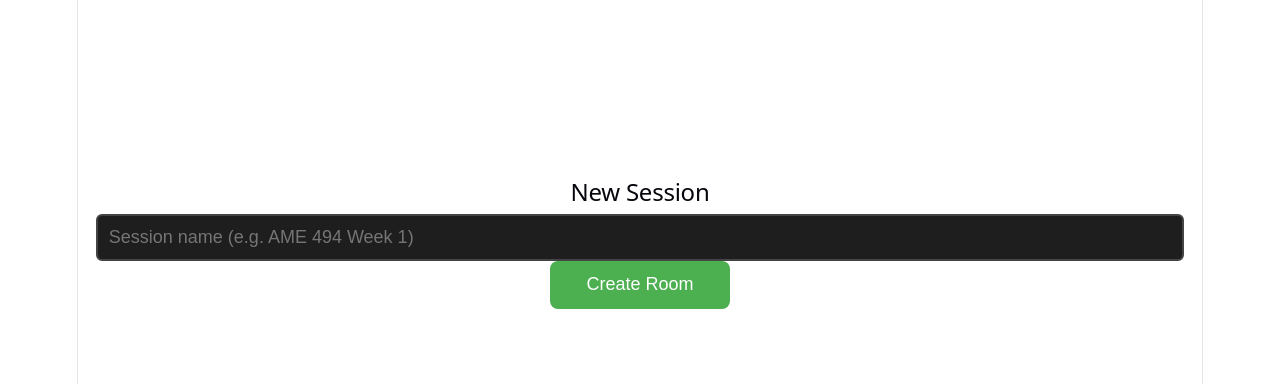
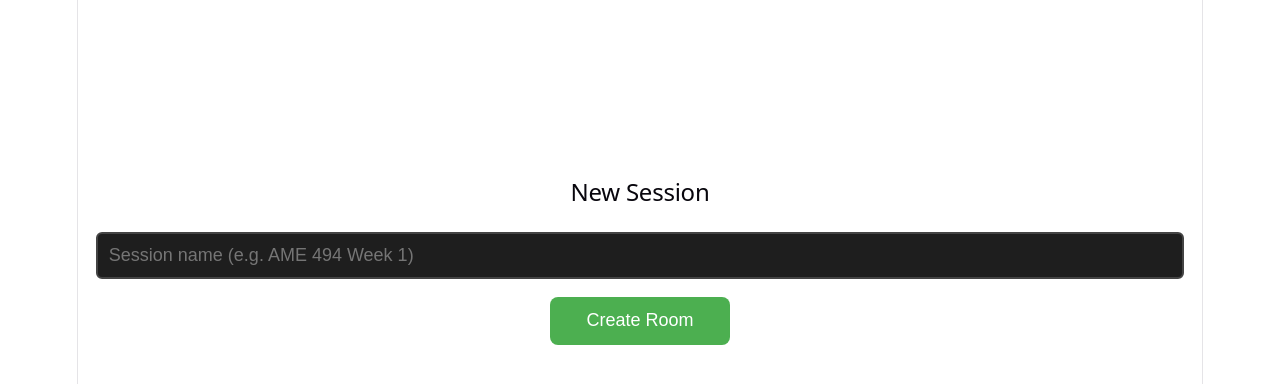
Before and after one commit to LaurieAnnis/roomvote, a React (Vite) app: page / in a window 1280 px wide. Both pictures are taken after a click on the button "Host". Shown: the top 384 px of the page. Built offline with nearby package versions, Linux system fonts and the light colour scheme.

Commit message:
Add margin to textarea styles in HostView

```diff
--- a/src/views/HostView.jsx
+++ b/src/views/HostView.jsx
@@ -403,6 +403,8 @@ const styles = {
     borderRadius: '6px',
     width: '100%',
     boxSizing: 'border-box',
+    marginBottom: '1rem',
+    marginTop: '1rem',
   },
   textarea: {
     padding: '0.6rem',
```
